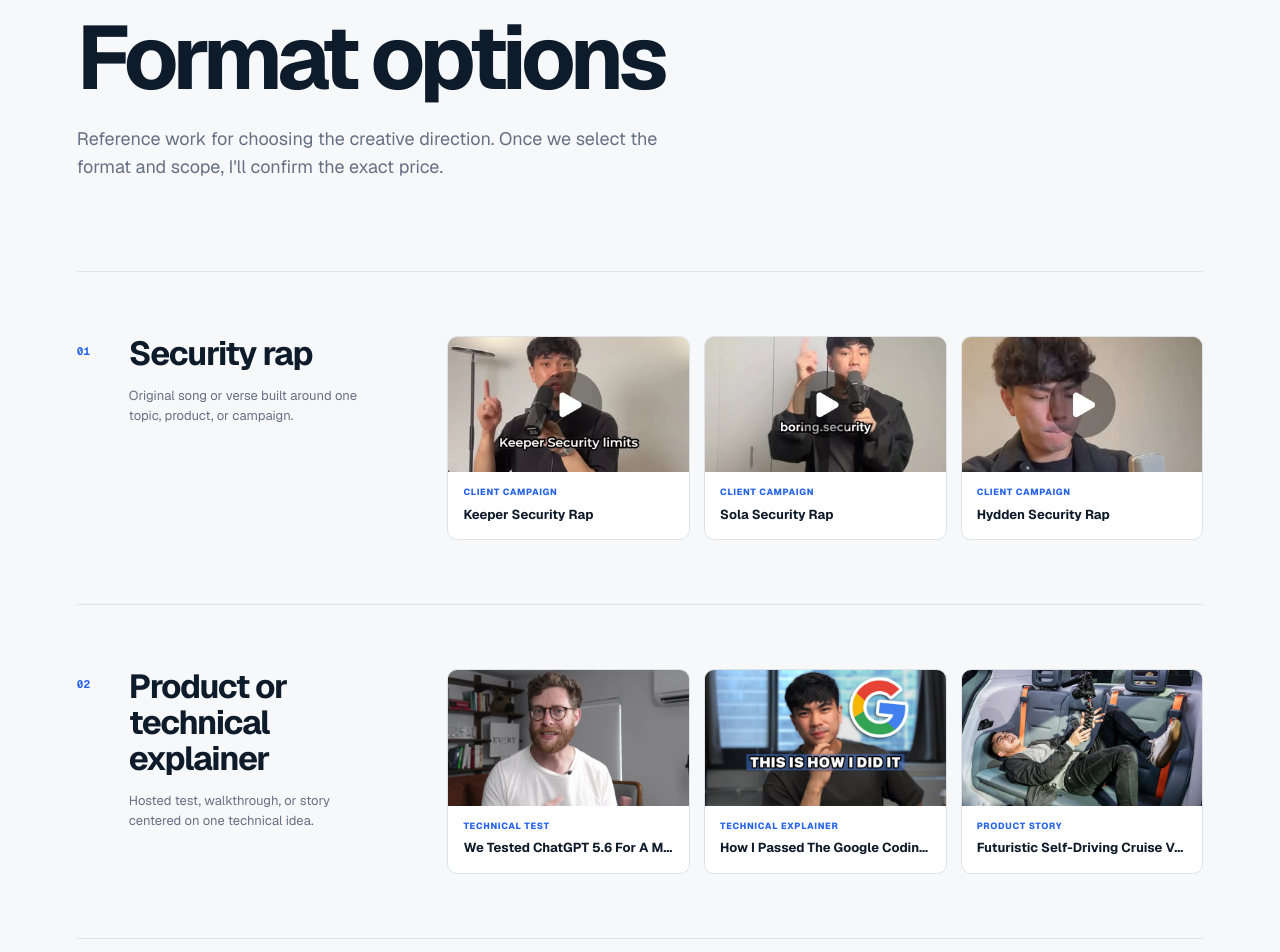
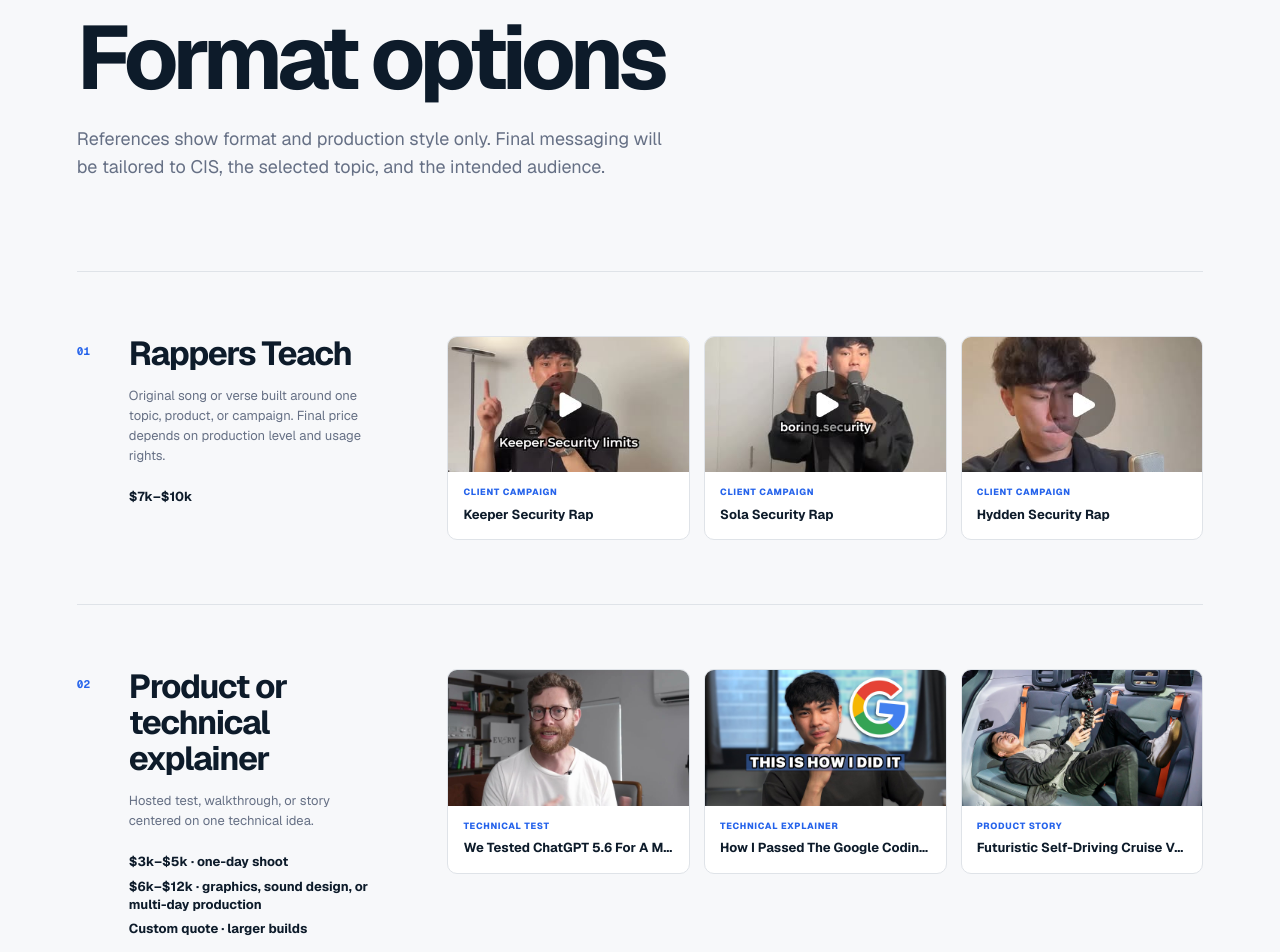
Before and after one commit to christare/personal-website, a Next.js app: page /cis in a window 1280 px wide. Shown: the part 200-1152 px from the top of the page. Built offline with nearby package versions, Linux system fonts and the light colour scheme.

Commit message:
add CIS pricing and founder reference

```diff
--- a/app/cis/cis.module.css
+++ b/app/cis/cis.module.css
@@ -130,6 +130,19 @@
   color: var(--muted);
   font-size: 13px;
   line-height: 1.55;
+}
+
+.pricing {
+  display: grid;
+  gap: 6px;
+  margin-top: 22px;
+}
+
+.pricing strong {
+  color: var(--navy);
+  font-size: 13px;
+  font-weight: 650;
+  line-height: 1.4;
 }
 
 .workGrid {
--- a/app/cis/page.tsx
+++ b/app/cis/page.tsx
@@ -34,12 +34,14 @@
   number: string;
   title: string;
   description: string;
+  pricing?: string[];
   work: WorkItem[];
 }[] = [
   {
     number: "01",
-    title: "Security rap",
-    description: "Original song or verse built around one topic, product, or campaign.",
+    title: "Rappers Teach",
+    description: "Original song or verse built around one topic, product, or campaign. Final price depends on production level and usage rights.",
+    pricing: ["$7k–$10k"],
     work: [
       {
         title: "Keeper Security Rap",
@@ -65,6 +67,11 @@
     number: "02",
     title: "Product or technical explainer",
     description: "Hosted test, walkthrough, or story centered on one technical idea.",
+    pricing: [
+      "$3k–$5k · one-day shoot",
+      "$6k–$12k · graphics, sound design, or multi-day production",
+      "Custom quote · larger builds",
+    ],
     work: [
       {
         title: "We Tested ChatGPT 5.6 For A Month",
@@ -91,6 +98,12 @@
     title: "Founder or organization profile",
     description: "A hosted profile built around a person, team, or organization.",
     work: [
+      {
+        title: "How Adderall Destroyed His Startup",
+        note: "Narrative founder profile",
+        href: "https://youtu.be/Q5oDnaYrz3s",
+        image: "/thumbnails/yt-Q5oDnaYrz3s.jpg",
+      },
       {
         title: "He Made A Drink That Prevents Hangover Symptoms",
         note: "Founder profile",
@@ -157,8 +170,8 @@
         <p>CIS × Chris Jereza</p>
         <h1>Format options</h1>
         <span>
-          Reference work for choosing the creative direction. Once we select the
-          format and scope, I&apos;ll confirm the exact price.
+          References show format and production style only. Final messaging will be
+          tailored to CIS, the selected topic, and the intended audience.
         </span>
       </header>
 
@@ -170,6 +183,13 @@
               <div>
                 <h2>{format.title}</h2>
                 <p>{format.description}</p>
+                {format.pricing && (
+                  <div className={styles.pricing}>
+                    {format.pricing.map((line) => (
+                      <strong key={line}>{line}</strong>
+                    ))}
+                  </div>
+                )}
               </div>
             </div>
             <div className={styles.workGrid}>
```
